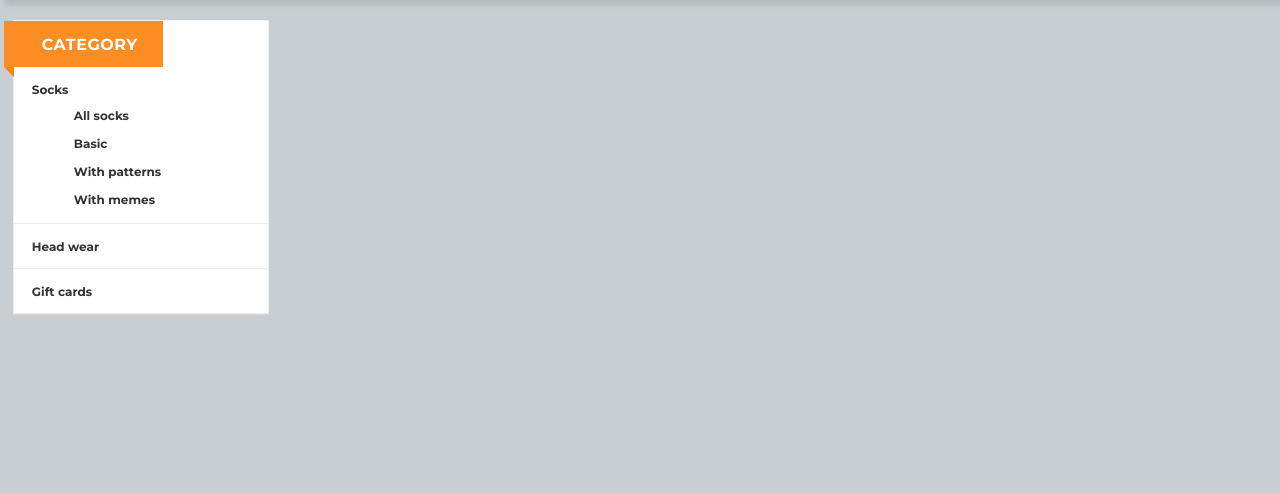
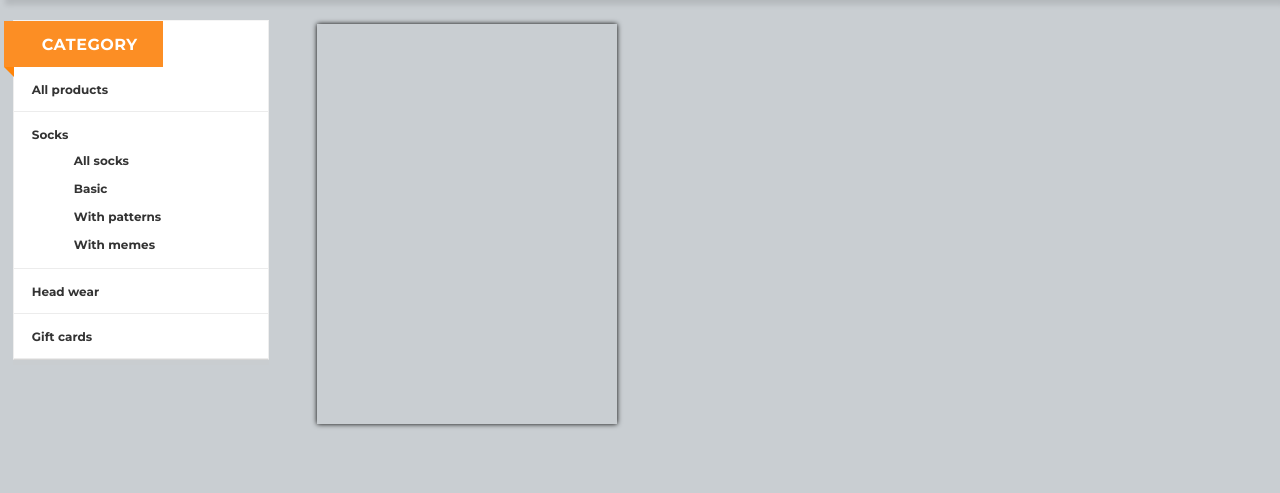
Before and after one commit to mlnkvn/web-assignment, a PHP site: page /user/categoryuser.php in a window 1280 px wide; the page is wider, and only the part inside the window is pictured. Shown: the part 121-614 px from the top of that part. Run offline with PHP 8.4, Linux system fonts and the light colour scheme; tables that the repository leaves empty or names only in its code hold one stand-in row (values such as "Sample post").

Commit message:
all products category added

```diff
--- a/user/categoryuser.php
+++ b/user/categoryuser.php
@@ -5,8 +5,9 @@
 function getItemsWith($cat, $subcat)
 {
     require_once '../actions/db.php';
-    $sql = "SELECT * FROM `items` WHERE 1;";
-    if ($subcat === "all") {
+    if ($cat === "all") {
+        $sql = "SELECT * FROM `items` WHERE 1;";
+    } else if ($subcat === "all") {
         $sql = "SELECT * FROM `items` WHERE itemCategory=?;";
     } else {
         $sql = "SELECT * FROM `items` WHERE itemCategory=? AND itemSubCategory=?;";
@@ -15,7 +16,9 @@
     if (!mysqli_stmt_prepare($stmt, $sql)) {
         exit();
     }
-    if ($subcat === "all") {
+    if ($cat === "all") {
+        //
+    } else if ($subcat === "all") {
         mysqli_stmt_bind_param($stmt, "s", $cat);
     } else {
         mysqli_stmt_bind_param($stmt, "ss", $cat, $subcat);
@@ -38,6 +41,9 @@
     <div style="width: 100%; margin-top: 7%">
         <div class="side-nav-categories" style="width: 20%; float: left;">
             <div class="title"><strong>Category</strong></div>
+            <ul id="category-tabs">
+                <li><a href="categoryuser.php?cat=all_all">All products</a></li>
+            </ul>
             <ul id="category-tabs">
                 <li><a href="categoryuser.php?cat=socks_all" class="main-category">Socks</a>
                     <ul class="sub-category-tabs">
@@ -93,7 +99,7 @@
             $category = $cats[0];
             $subcategory = $cats[1];
         } else {
-            $category = "socks";
+            $category = "all";
             $subcategory = "all";
         }
         $itemsPHP = getItemsWith($category, $subcategory);
```
Also changed, not shown: admin/categoryadmin.php (+10 -4 lines), category.php (+9 -3 lines).
